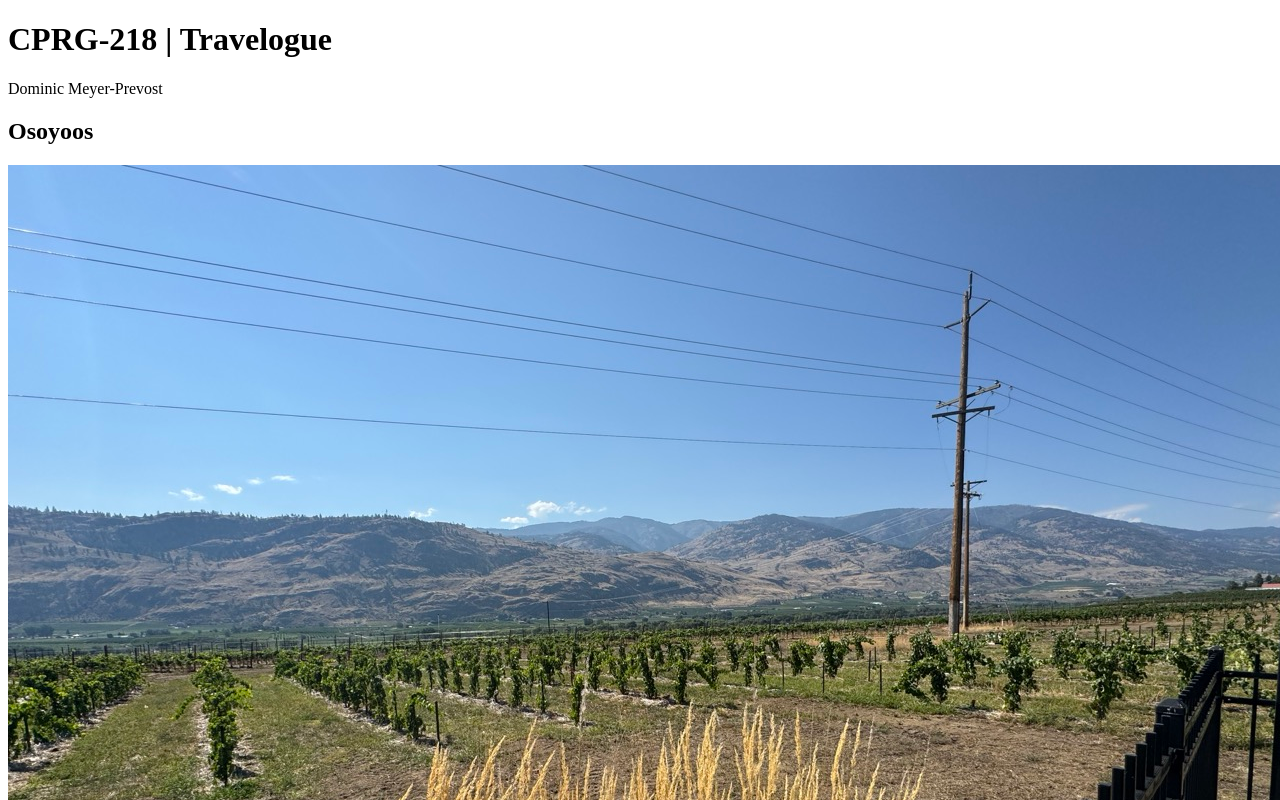
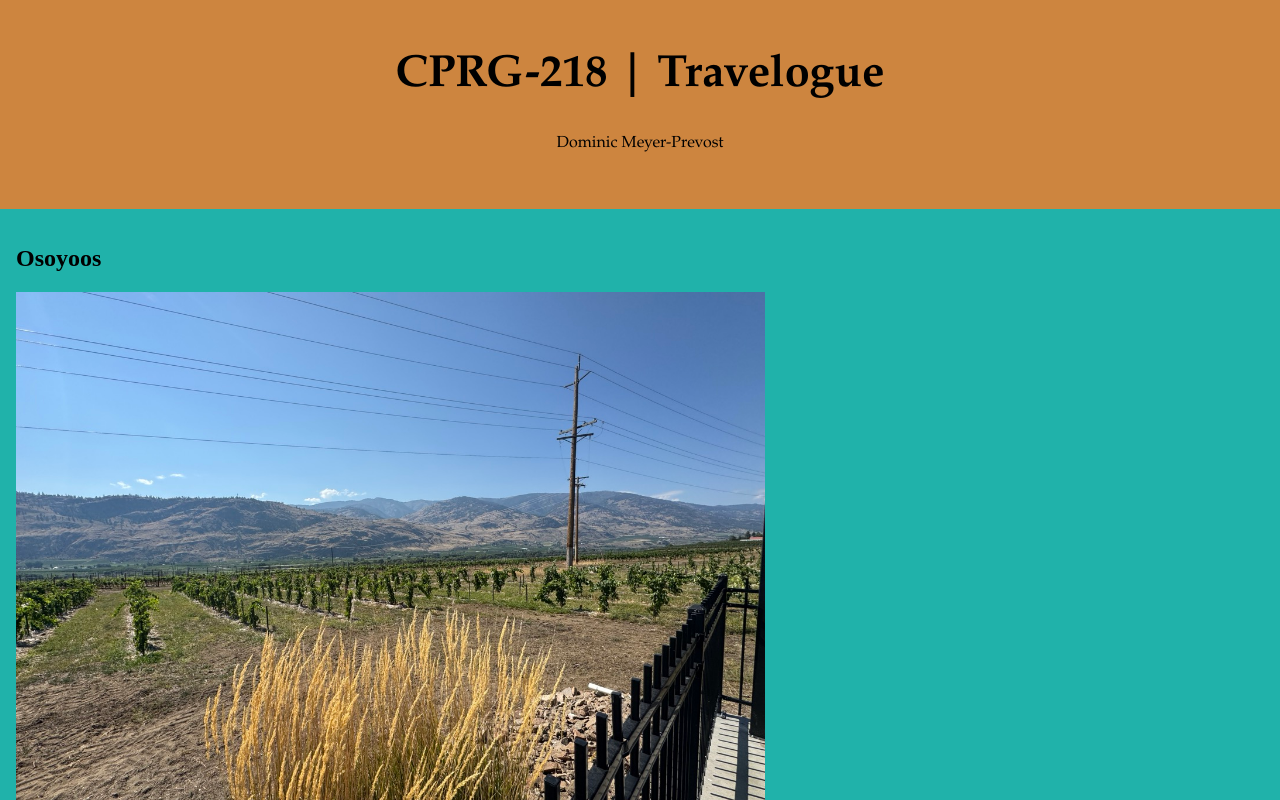
Before and after one commit to dmp-source/travelogue, a plain HTML site: page index.html in a window 1280 px wide. Shown: the top 800 px of the page. Drawn offline with Linux system fonts and the light colour scheme.

Commit message:
style
Added stylesheet

```diff
--- a/index.html
+++ b/index.html
@@ -4,6 +4,7 @@
     <meta charset="UTF-8">
     <meta name="viewport" content="width=device-width, initial-scale=1.0">
     <title>My Travelogue</title>
+    <link rel="stylesheet" href="styles.css">
 </head>
 <body>
     <header>
@@ -11,10 +12,11 @@
         <p>Dominic Meyer-Prevost<p>
     </header>
     <main>
-        <section>
+        <section class="card">
             <h2>Osoyoos</h2>
             <img src="images/osoyoosL.jpeg" alt="osoyoos-vineyard">
-            <p>This is from my Osoyoos trip my family and I went on a few months ago near the end of August.
+            <p>
+                This is from my Osoyoos trip my family and I went on a few months ago near the end of August.
                 Here you can see one small part of one thousand acre grapevine patch among the hundreds of wineries they have sprawled out across the valley.
                 It may not be obvious from the photo, but if you were to look to your right or left in this photo, the sea of green foliage would span as far as the eye can see.
                 We did a tasting tour which was around an hour just visiting different wineries, and the furthest one was about a half an hour ride from our hotel and even once we got there, the vineyards still spanned out endlessly ahead.
@@ -22,20 +24,20 @@
             </p>
         </section>
 
-        <section>
+        <section class="card">
+            <img src="images/nyskylineL.jpeg" alt="skyline-of-new-york">
             <h2>New York</h2>
-            <img src="images/nyskylineL.jpeg" alt="skyline-of-new-york">
             <p>
-                This was another memorable, big trip I went on to the Big Apple, as a belated birthday present from my family which I greatly appreciate and enjoyed.
+                This was another memorable, big trip to the Big Apple, as a belated birthday present from my family which I greatly appreciate and enjoyed.
                 I believe this was the view from our hotel room believe it or not, overlooking Central Park and directly behind us, only a few blocks away, was the Rockefeller Building which we visited too.
                 I could go on forever about all the attractions and locations we visited while we were there, or just how absolutely massive Central Park is, but really the most enjoyable part was being there with my family and getting to experience all these things with them.
                 Though my second favorite experience was definitely the Broadway Shows of which I was lucky enough to see two, Lion King and Stranger Things which was basically brand new there and would highly recommend seeing if you're a fan of the series and are in NYC, just make sure to buy the tickets 10-6 months in advance.
             </p>
         </section>
 
-        <section>
+        <section class="card">
+            <img src="images/acropolisL.jpeg" alt="acropolis-of-athens">
             <h2>Ancient Greece</h2>
-            <img src="images/acropolisL.jpeg" alt="acropolis-of-athens">
             <p>
                  This is one of my oldest photos back from when I went to Greece back in 2019 which I was a dream of mine for years as I had a pretty big obsession with Greek Mythology at the time.
                 For this trip I basically served as a tour guide, planning out which islands we should visit and all the places of importance I wanted to experience in person and while there, describing the myths in great detail to my family whether they wanted to hear it or not.
@@ -46,7 +48,8 @@
         </section>
     </main>
 <footer>
-
+    <h3>Closing Statement</h3>
+    <h4>There is no personal tier-list of vacations I've been on, and there are plenty I'm leaving out that I like just as much as the ones on this list, so I'd say that these are just some of my favorite trips.</h4>
 </footer>
 
 </body>
--- /dev/null
+++ b/styles.css
@@ -0,0 +1,41 @@
+body {
+    margin: 0;
+    padding: 0;
+    background-color: peru;
+}
+main{
+    padding: 0;
+    border: 0;
+}
+.card{
+    font-family: "Malgun Gothic";
+    display: flow;
+    flex-wrap: wrap;
+    background-color: lightseagreen;
+    border-radius: 0;
+    padding: 15px;
+    border: 1px solid lightseagreen;
+    margin-top: 20px;
+}
+section img{
+    width: 60%;
+    height: 60%;
+    display: flex;
+}
+header{
+    text-align: center;
+    padding: 20px 20px;
+    font-family: "Palatino Linotype";
+}
+header h1{
+    font-size: 45px;
+}
+h3{
+    text-align: center;
+    font-family: "Malgun Gothic Semilight";
+    font-size: 25px;
+}
+h4{
+    font-family: "Palatino Linotype";
+    font-size: 15px;
+}
```
